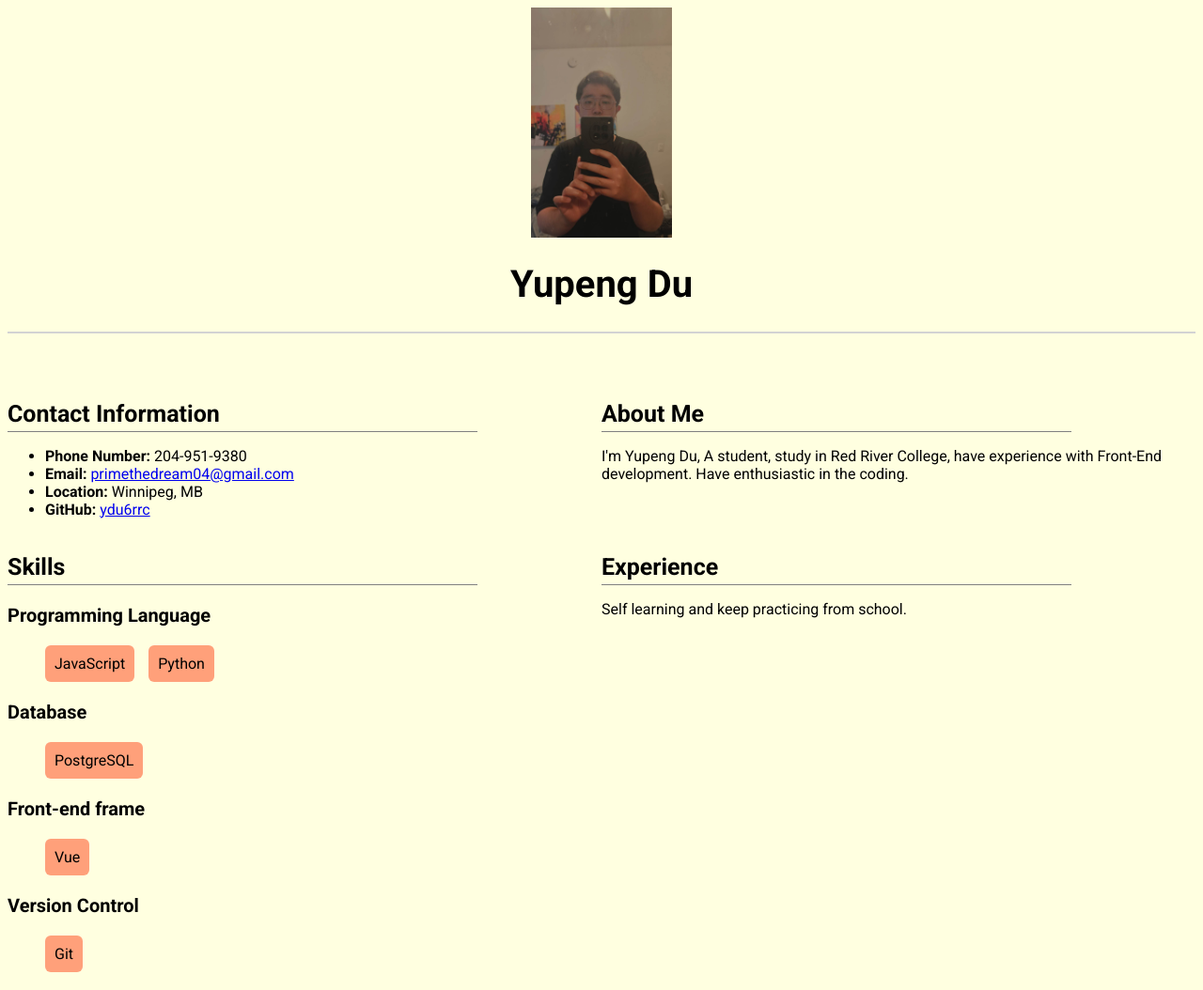
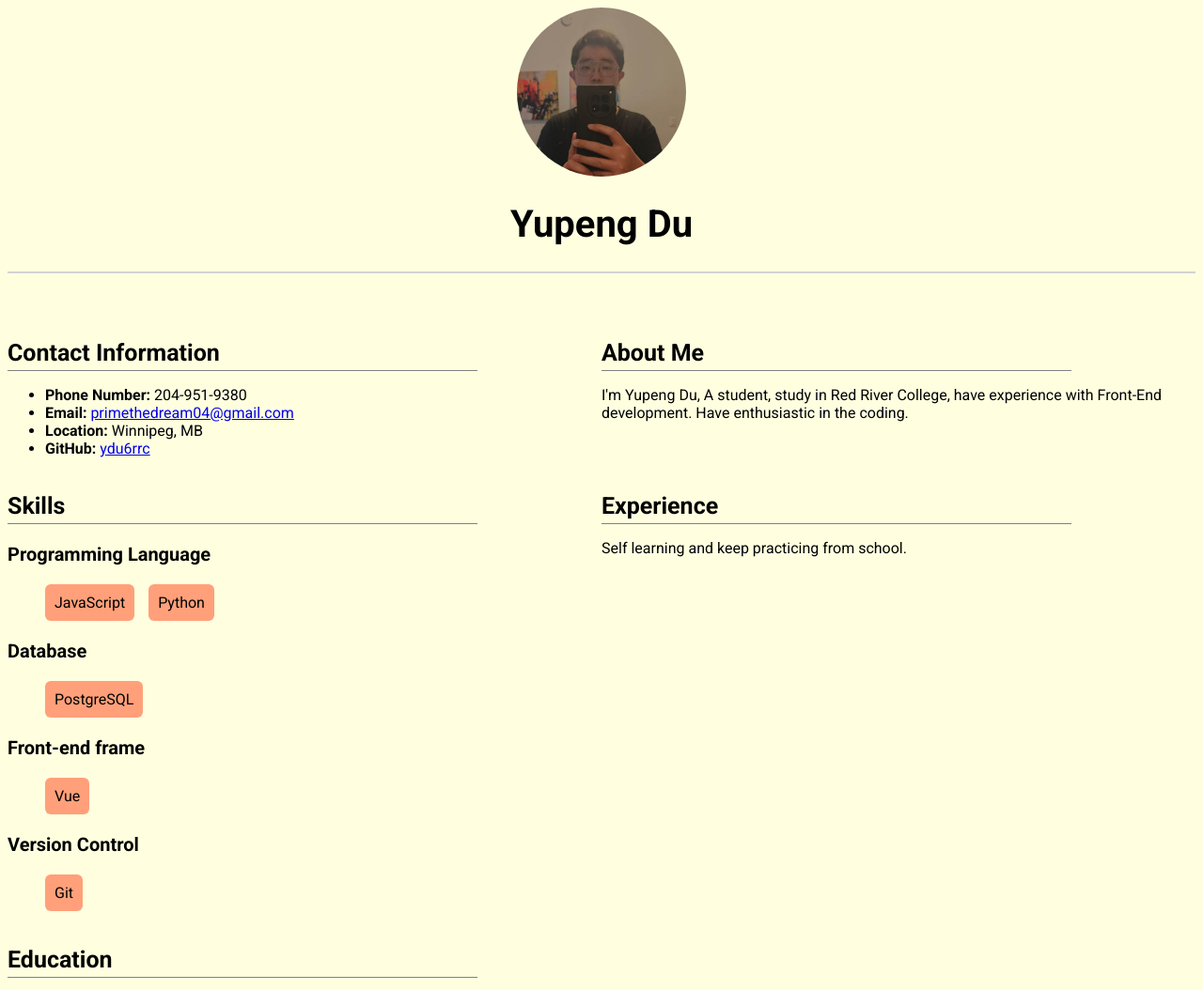
Before and after one commit to ydu6rrc/COMP-2230-Assignment-2, a plain HTML site: page index.html in a window 1280 px wide. Shown: the top 1054 px of the page at 94% size. Drawn offline with Linux system fonts and the light colour scheme.

Commit message:
Adjust photo's shape and size.

```diff
--- a/styles.css
+++ b/styles.css
@@ -53,6 +53,14 @@ header {
   margin-bottom: 50px;
 }
 
+header img {
+    border-radius: 50%;
+    width: 180px;
+    height: 180px;
+    object-fit: cover;
+
+}
+
 .list {
   list-style: none;
   display: flex;
```
